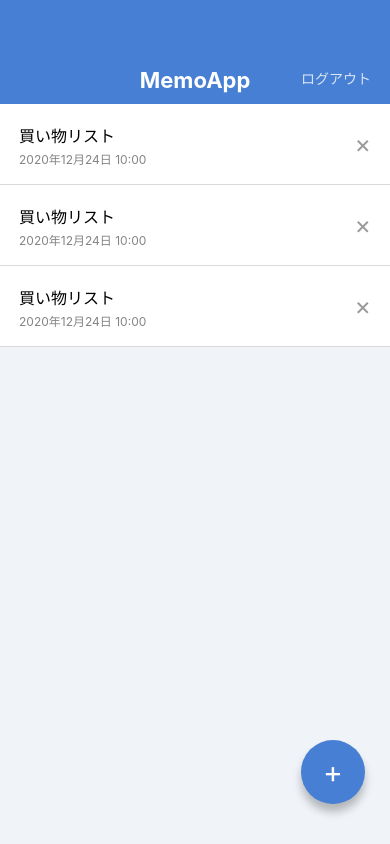
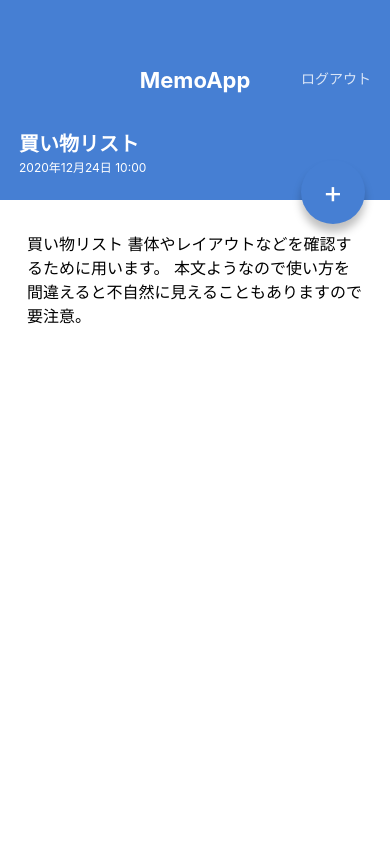
Before and after one commit to tc-higuchi/MemoApp, a React Native app: screen / in a window 390 px wide. Built offline with nearby package versions, Linux system fonts and the light colour scheme.

Commit message:
create memoDetail screen

```diff
--- a/App.jsx
+++ b/App.jsx
@@ -1,23 +1,10 @@
 import React from 'react';
-import { StyleSheet, View } from 'react-native';
 
-import AppBar from './src/components/AppBar';
-import MemoList from './src/components/MemoList';
-import CircleButton from './src/components/CircleButton';
+import MemoListScreen from './src/screens/MemoListScreens';
+import MemoDetailScreen from './src/screens/MemoDetailScreens';
 
 export default function App() {
   return (
-    <View style={styles.container}>
-      <AppBar />
-      <MemoList />
-      <CircleButton>+</CircleButton>
-    </View>
+    <MemoDetailScreen />
   );
 }
-
-const styles = StyleSheet.create({
-  container: {
-    flex: 1,
-    backgroundColor: '#F0F4F8',
-  },
-});
--- a/src/components/CircleButton.jsx
+++ b/src/components/CircleButton.jsx
@@ -1,11 +1,14 @@
+// eslint-disable-next-line no-unused-vars
 import React from 'react';
 import { View, Text, StyleSheet } from 'react-native';
-import { string } from 'prop-types';
+// eslint-disable-next-line import/no-extraneous-dependencies
+import { string, shape } from 'prop-types';
 
 export default function CircleButton(props) {
-  const { children } = props;
+  // eslint-disable-next-line react/prop-types
+  const { children, style } = props;
   return (
-    <View style={styles.circleButton}>
+    <View style={[styles.circleButton, style]}>
       <Text style={styles.circleButtonlabel}>{children}</Text>
     </View>
   );
@@ -13,7 +16,12 @@
 
 CircleButton.props = {
   children: string.isRequired,
+  style: shape(),
 };
+
+CircleButton.defaultProps = {
+  style: null,
+}
 
 const styles = StyleSheet.create({
   circleButton: {
--- /dev/null
+++ b/src/screens/MemoDetailScreens.jsx
@@ -0,0 +1,63 @@
+import React from 'react';
+import {View, ScrollView, Text, StyleSheet} from 'react-native';
+
+import AppBar from '../components/AppBar';
+import CircleButton from '../components/CircleButton';
+
+export default function MemoDetailScreen() {
+  return (
+    <View style={styles.container}>
+      <AppBar />
+      <View style={styles.memoHeader}>
+        <Text style={styles.memoTitle}>買い物リスト</Text>
+        <Text style={styles.memoDate}>2020年12月24日 10:00</Text>
+      </View>
+
+      <ScrollView style={styles.memoBody}>
+        <Text style={styles.memoText}>
+          買い物リスト
+          書体やレイアウトなどを確認するために用います。
+          本文ようなので使い方を間違えると不自然に見えることもありますので要注意。
+        </Text>
+      </ScrollView>
+      <CircleButton style={{ top: 160, botton: 'auto' }}>+</CircleButton>
+    </View>
+  );
+}
+const styles = StyleSheet.create({
+  container: {
+    flex: 1,
+    backgroundColor: '#ffffff',
+  },
+
+  memoHeader: {
+    backgroundColor: '#467FD3',
+    height: 96,
+    justifyContent: 'center',
+    paddingVertical: 24,
+    paddingHorizontal: 19,
+  },
+
+  memoTitle: {
+    color: '#ffffff',
+    fontSize: 20,
+    lineHeight: 32,
+    fontWeight: 'bold',
+  },
+
+  memoDate: {
+    color: '#ffffff',
+    fontSize: 12,
+    lineHeight: 16,
+  },
+
+  memoBody: {
+    paddingVertical: 32,
+    paddingHorizontal: 27,
+  },
+
+  memoText: {
+    fontSize: 16,
+    lineHeight: 24,
+  },
+});
--- /dev/null
+++ b/src/screens/MemoListScreens.jsx
@@ -0,0 +1,23 @@
+import React from "react";
+import { View, StyleSheet } from "react-native";
+
+import AppBar from '../components/AppBar';
+import MemoList from '../components/MemoList';
+import CircleButton from '../components/CircleButton';
+
+export default function MemoListScreen() {
+  return (
+    <View style={styles.container}>
+      <AppBar />
+      <MemoList />
+      <CircleButton>+</CircleButton>
+    </View>
+  );
+}
+
+const styles = StyleSheet.create({
+  container: {
+    flex: 1,
+    backgroundColor: '#F0F4F8',
+  },
+});
```
